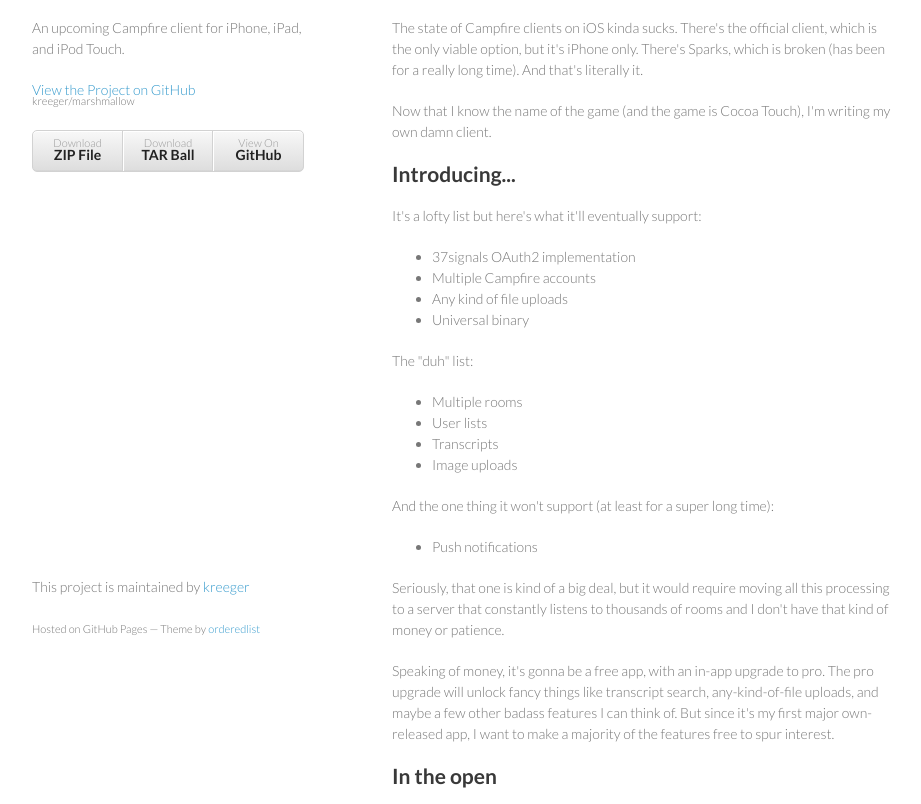
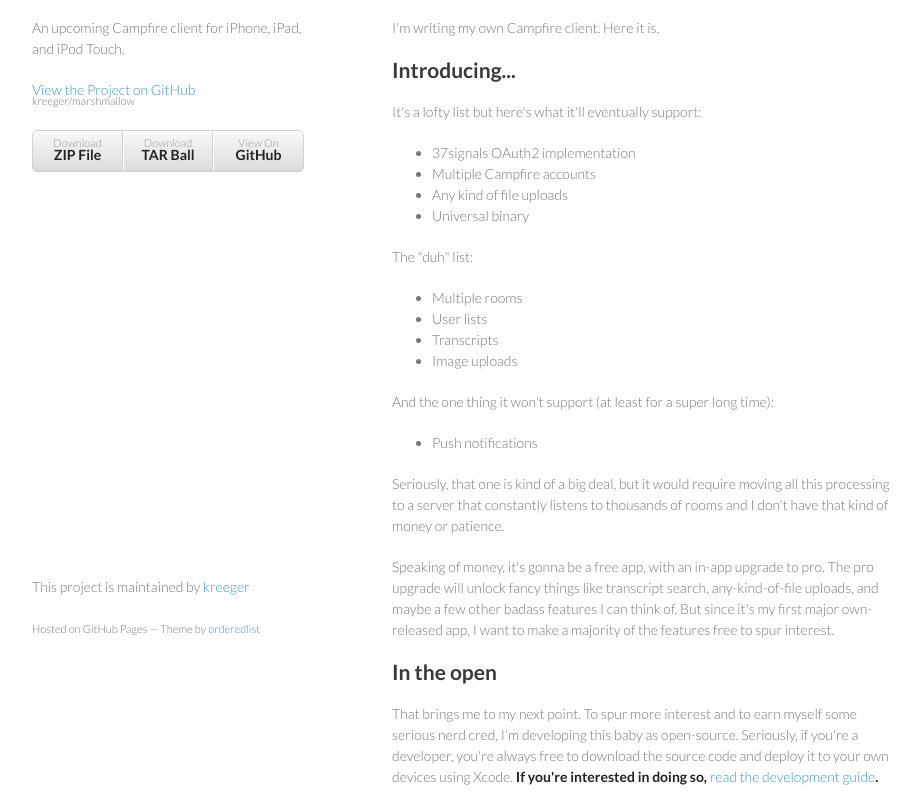
Before and after one commit to kreeger/marshmallow, a plain HTML site: page index.html in a window 1280 px wide. Shown: the part 92-896 px from the top of the page, without its empty margins (178-1099 px from the left). Drawn offline with Linux system fonts and the light colour scheme.

Commit message:
Create gh-pages branch via GitHub

```diff
--- a/index.html
+++ b/index.html
@@ -30,9 +30,7 @@
       <section>
         <h1>Marshmallow</h1>
 
-<p>The state of Campfire clients on iOS kinda sucks. There's the official client, which is the only viable option, but it's iPhone only. There's Sparks, which is broken (has been for a really long time). And that's literally it.</p>
-
-<p>Now that I know the name of the game (and the game is Cocoa Touch), I'm writing my own damn client.</p>
+<p>I'm writing my own Campfire client. Here it is.</p>
 
 <h2>Introducing...</h2>
 
@@ -60,7 +58,7 @@
 
 <h2>In the open</h2>
 
-<p>That brings me to my next point. To spur more interest and to earn myself some serious nerd cred, I'm developing this baby as open-source. Seriously, if you're a developer, you're always free to download the source code and deploy it to your own devices using Xcode.</p>
+<p>That brings me to my next point. To spur more interest and to earn myself some serious nerd cred, I'm developing this baby as open-source. Seriously, if you're a developer, you're always free to download the source code and deploy it to your own devices using Xcode. <strong>If you're interested in doing so, <a href="https://github.com/kreeger/marshmallow/blob/master/development.markdown">read the development guide</a>.</strong></p>
 
 <p>In addition, I'm making my <a href="https://trello.com/board/marshmallow/514fbcd0177fbc7739000041">Trello board public</a> so you can comment and vote on features and implementation stuff. Commenting is locked for now, but once I get closer to publishing betas, I'll open it up for the world.</p>
 
```
Also changed, not shown: params.json (+1 -1 lines).
